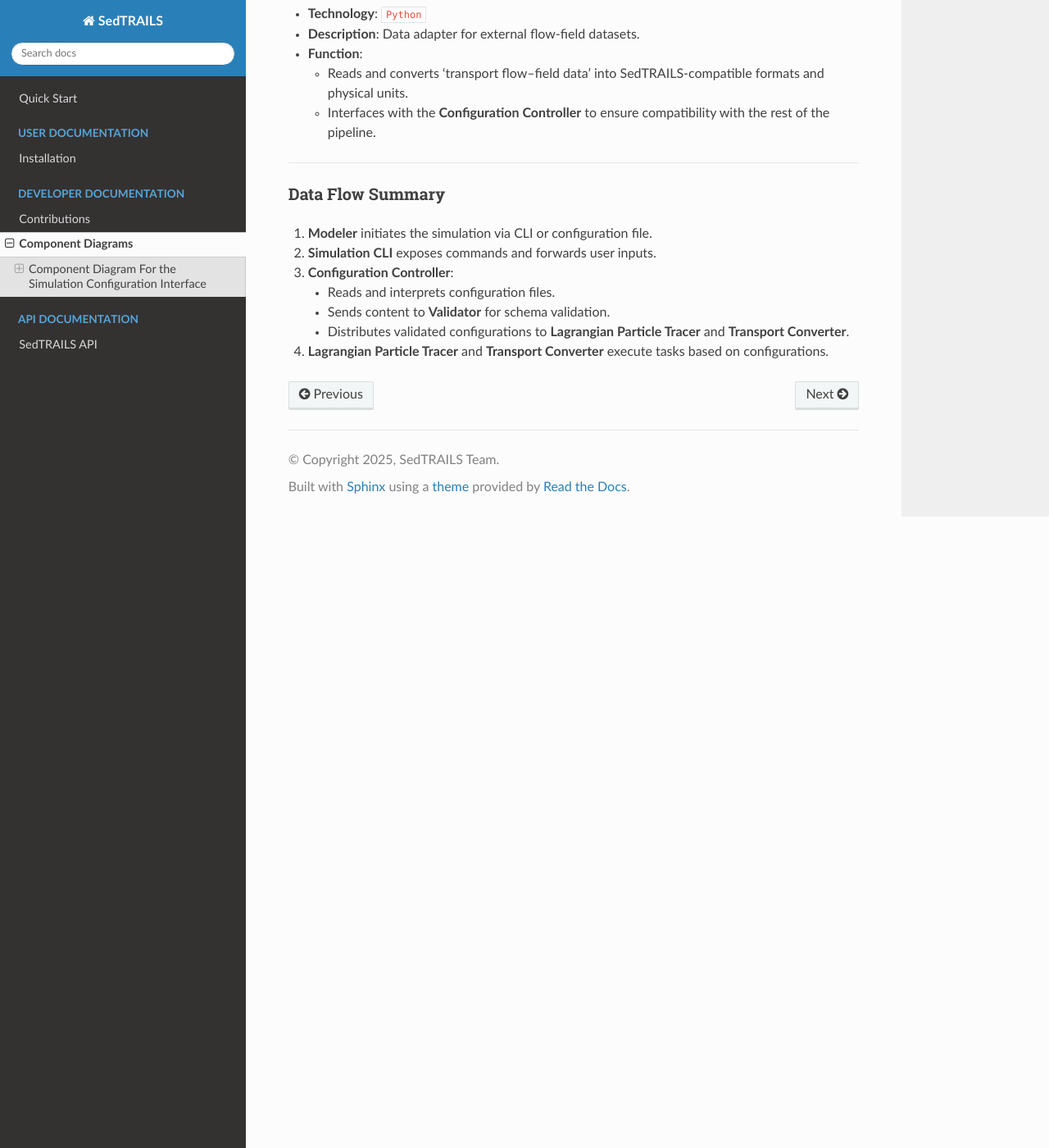
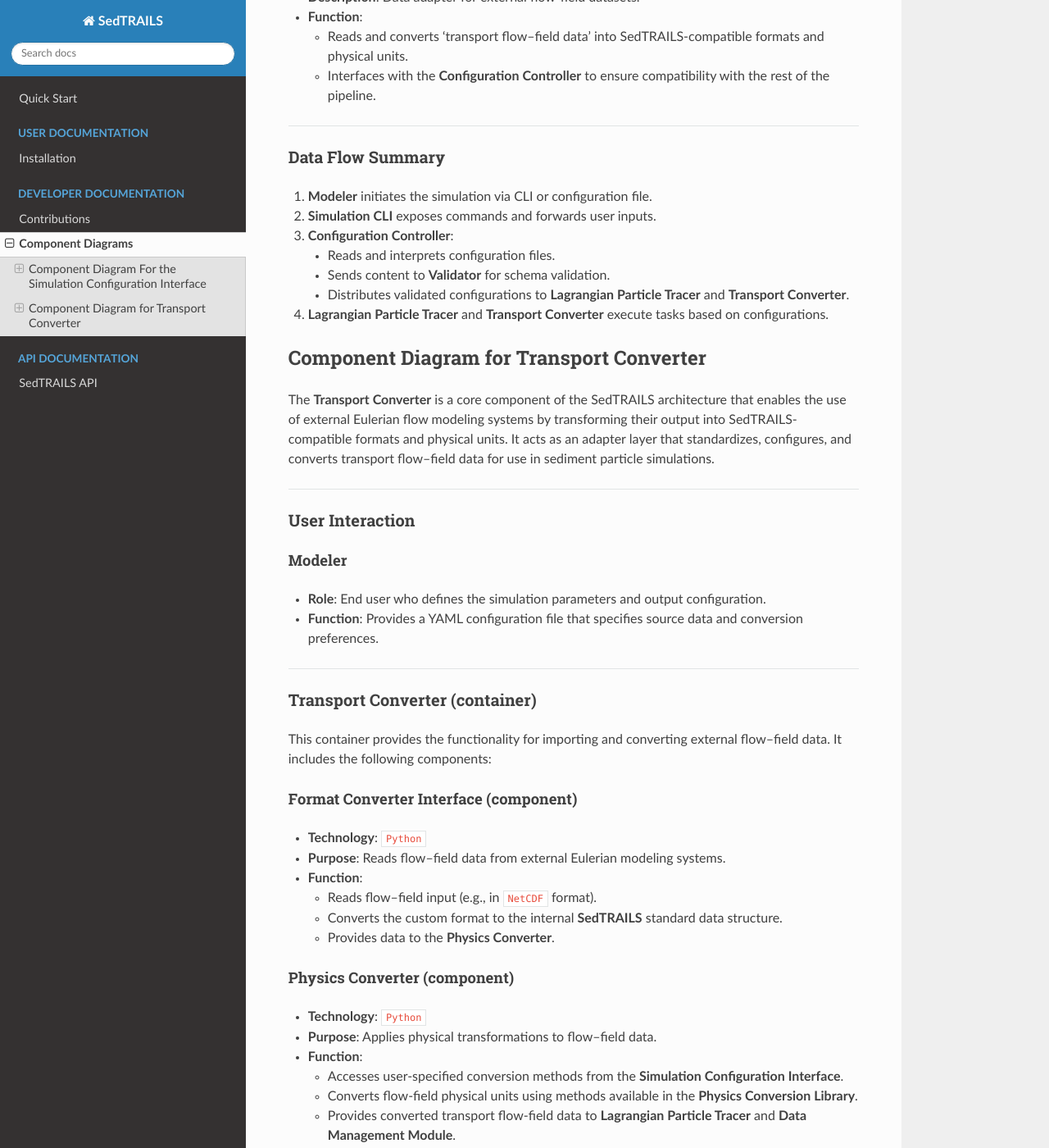
Before and after one commit to sgpearson17/sedtrails-sgp, a Sphinx documentation site: the page built from docs/developer/architecture/software-diagrams.md, in a window 1280 px wide and 1400 px high, scrolled down 1572 px. Shown: the whole window at 82% size. Built offline with Sphinx 7.4.7 and the Read the Docs theme 3.1.0, drawn with Linux system fonts in a browser that asks for light colours; pages that are not in the unit, such as notebooks, are missing from menus; some of the changed text lies outside the part shown.

Commit message:
Add description of Transport Converter Component and fix language for consistency

```diff
--- a/docs/developer/architecture/software-diagrams.md
+++ b/docs/developer/architecture/software-diagrams.md
@@ -6,33 +6,31 @@
 
 #### Modeler
 - **Role**: End user who aims to track sand particles in a coastal system.
-- **Input**: Provides simulation configurations via:
+- **Function**: Provides simulation configurations via:
   - Terminal commands (CLI)
   - YAML configuration files
 
 ---
 
-### Architectural Layers
-
-#### Simulation Configuration Interface (container)
+### Simulation Configuration Interface (container)
 This container abstracts the workflow needed to prepare simulation configurations for SedTRAILS. It contains the following components:
 
-##### Simulation CLI (component)
+#### Simulation CLI (component)
 - **Technology**: `Python`, `Typer`
 - **Purpose**: Presents the commands to the user via a Command Line Interface.
-- **Responsibilities**:
+- **Function**:
   - Collects user input for simulation setup.
   - Passes configuration data and instructions to the **Configuration Controller**.
 
-##### Configuration Controller (component)
+#### Configuration Controller (component)
 - **Technology**: `Python`
 - **Purpose**: Central logic handler for configuration management.
-- **Responsibilities**:
+- **Function**:
   - Reads and interprets YAML configuration files.
   - Applies default configuration values when needed.
   - Distributes complete configuration data to downstream components.
 
-##### Validator (component)
+#### Validator (component)
 - **Technology**: `YAML`
 - **Purpose**: Validates input configuration files against the SedTRAILS schema.
 - **Interaction**: Operates on file content provided by the **Configuration Controller**.
@@ -43,13 +41,13 @@ This container abstracts the workflow needed to prepare simulation configuration
 
 These components receive configuration data from the Simulation Configuration Interface and are responsible for simulation execution and data transformation.
 
-##### Lagrangian Particle Tracer (component)
+#### Lagrangian Particle Tracer (component)
 - **Technology**: `Python`
 - **Description**: Core simulation engine.
 - **Function**: Computes particle positions \((x, y, t)\) in a coastal system using provided configuration.
 - **Input**: Receives validated configurations from the **Configuration Controller**.
 
-##### Transport Converter (component)
+#### Transport Converter (component)
 - **Technology**: `Python`
 - **Description**: Data adapter for external flow-field datasets.
 - **Function**:
@@ -67,3 +65,101 @@ These components receive configuration data from the Simulation Configuration In
    - Sends content to **Validator** for schema validation.
    - Distributes validated configurations to **Lagrangian Particle Tracer** and **Transport Converter**.
 4. **Lagrangian Particle Tracer** and **Transport Converter** execute tasks based on configurations.
+
+## Component Diagram for Transport Converter
+
+The **Transport Converter** is a core component of the SedTRAILS architecture that enables the use of external Eulerian flow modeling systems by transforming their output into SedTRAILS-compatible formats and physical units. It acts as an adapter layer that standardizes, configures, and converts transport flow–field data for use in sediment particle simulations.
+
+---
+
+### User Interaction
+
+#### Modeler
+- **Role**: End user who defines the simulation parameters and output configuration.
+- **Function**: Provides a YAML configuration file that specifies source data and conversion preferences.
+
+---
+
+### Transport Converter (container)
+This container provides the functionality for importing and converting external flow–field data. It includes the following components:
+
+#### Format Converter Interface (component)
+- **Technology**: `Python`
+- **Purpose**: Reads flow–field data from external Eulerian modeling systems.
+- **Function**:
+  - Reads flow–field input (e.g., in `NetCDF` format).
+  - Converts the custom format to the internal **SedTRAILS** standard data structure.
+  - Provides data to the **Physics Converter**.
+
+#### Physics Converter (component)
+- **Technology**: `Python`
+- **Purpose**: Applies physical transformations to flow–field data.
+- **Function**:
+  - Accesses user-specified conversion methods from the **Simulation Configuration Interface**.
+  - Converts flow-field physical units using methods available in the **Physics Conversion Library**.
+  - Provides converted transport flow-field data to **Lagrangian Particle Tracer** and **Data Management Module**.
+
+#### Physics Conversion Library (component)
+- **Technology**: `Python`
+- **Purpose**: Provides a suite of conversion methods.
+- **Function**:
+  - Defines reusable functions for physical unit conversion.
+  - Provides conversion methods to the **Physics Converter**.
+
+---
+
+### Connected Components
+
+These components work alongside or consume output from the Transport Converter:
+
+#### Simulation Configuration Interface (component)
+- **Technology**: `Python`
+- **Purpose**: Reads the user’s configuration file and provides setup parameters.
+- **Function**: Provides configuration details to the **Physics Converter**.
+
+#### Lagrangian Particle Tracer (component)
+- **Technology**: `Python`
+- **Purpose**: Executes the core simulation to compute particle trajectories.
+- **Input**: Converted flow–field data for particle transport simulation from the **Physics Converter**.
+
+#### Data Management Module (component)
+- **Technology**: `Python`
+- **Purpose**: Handles data and file I/O.
+- **Function**:
+  - Receives converted flow–field data.
+  - Writes data to disk using the local file system in formats like `NetCDF`.
+
+#### SedTRAILS Logger (component)
+- **Technology**: `Python`
+- **Purpose**: Logs simulation states, intermediate outputs, errors and performance metrics.
+- **Function**: Tracks execution start/end times of routines used in the **Physics Converter**.
+
+---
+
+### External Systems
+
+#### Eulerian Flow Modeling System (external system)
+- **Technology**: `[Any]`
+- **Description**: External system that simulates water/wind dynamics and outputs results in a custom structure.
+- **Interaction**: Source of the flow–field input data to the **Format Converter Interface**.
+
+#### Local File System (external system)
+- **Technology**: `Windows`, `Linux`, `MacOS`
+- **Purpose**: Stores converted flow–field data.
+- **Interaction**: Used by the **Data Management Module** for reading/writing data in `NetCDF` or other supported formats.
+
+---
+
+### Data Flow Summary
+
+1. **Modeler** defines simulation and conversion preferences via a YAML file.
+2. **Simulation Configuration Interface** parses configuration and passes relevant parameters to the **Physics Converter**.
+3. **Format Converter Interface** reads flow–field input data from an external Eulerian model (e.g., in NetCDF).
+4. **Physics Converter**:
+   - Receives the standard-formatted data.
+   - Applies physical conversions using methods from the **Physics Conversion Library**.
+   - Produces SedTRAILS-compatible transport flow–field data.
+5. Converted data is used by:
+   - **Lagrangian Particle Tracer** for simulation,
+   - **Data Management Module** for storage,
+   - **SedTRAILS Logger** for tracking computation metrics.
```
